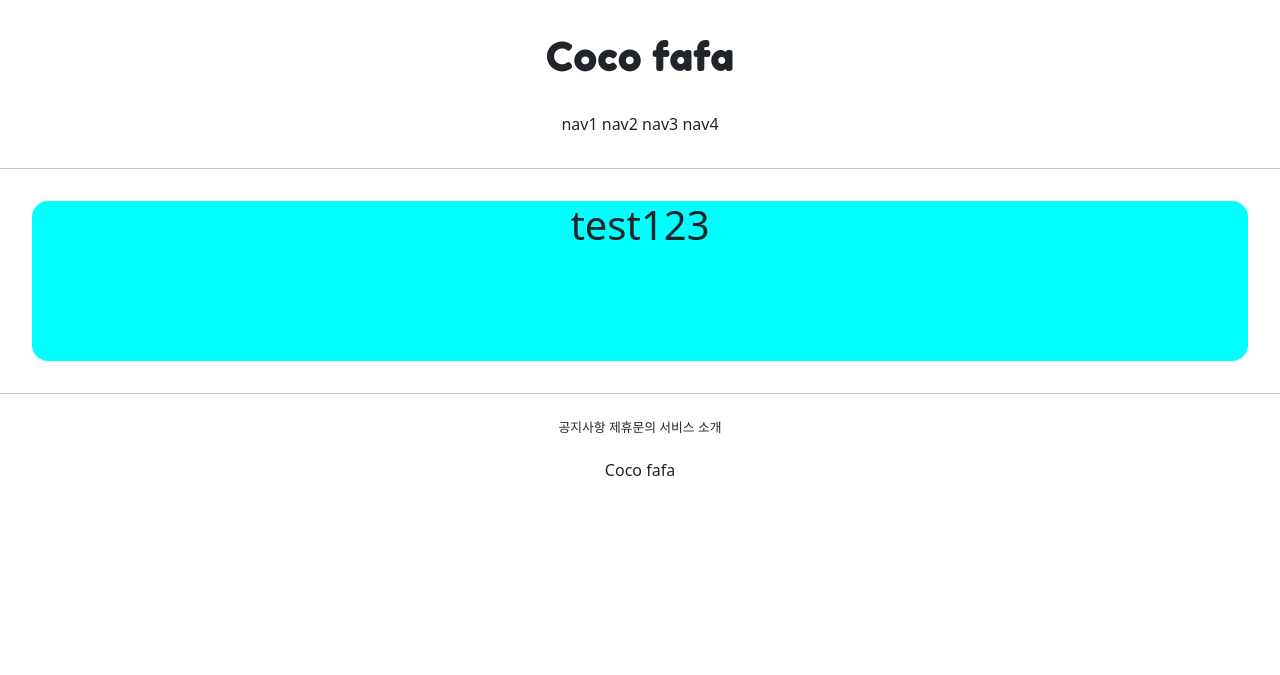
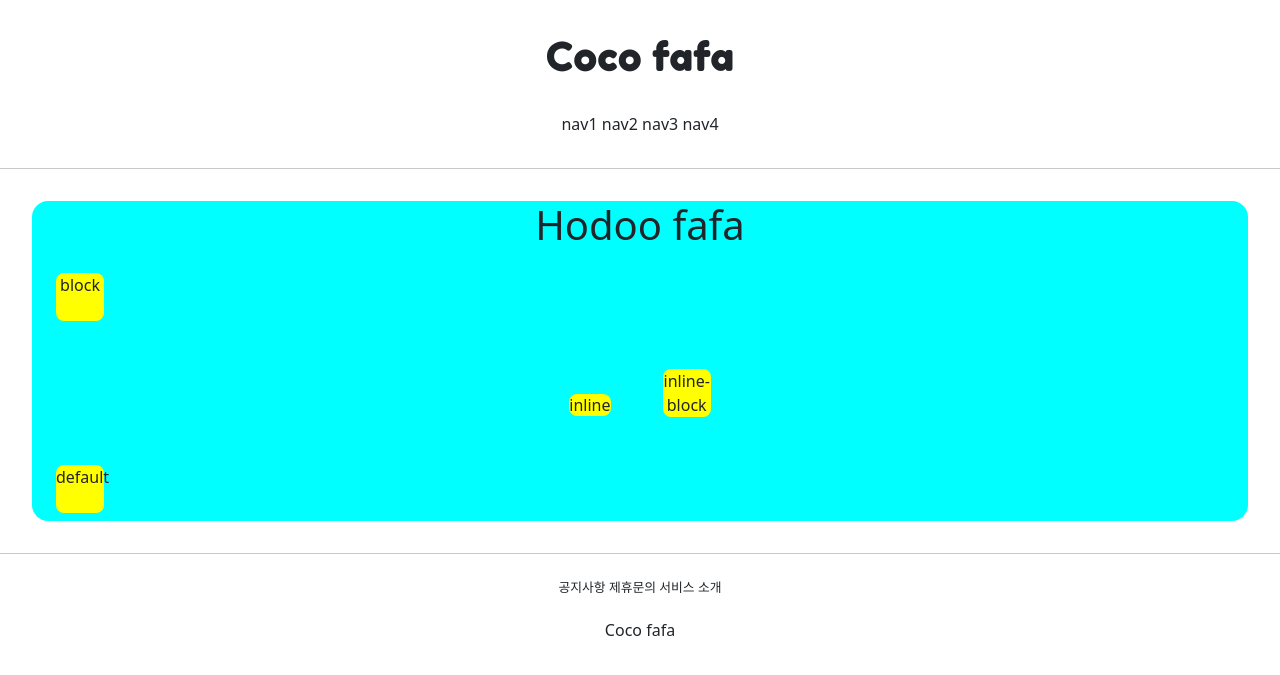
Before and after one commit to cocofafa/5ban-dJANGGO, a Django app: page /accounts/hello_world/ in a window 1280 px wide. Shown: the top 675 px of the page. Run offline with Django 3.2, Linux system fonts and the light colour scheme; parts of the project's set-up code (start-up, migrations or seed data) failed here and were passed over.

Commit message:
5ban 07.06 class commit

```diff
--- a/accountapp/templates/accountapp/hello_world.html
+++ b/accountapp/templates/accountapp/hello_world.html
@@ -2,9 +2,24 @@
 
 {% block content %}
 
-    <div style="height: 10rem; background-color: aqua; border-radius: 1rem; margin: 2rem">
+    <style>
+        .testing{
+            background-color: yellow;
+            height: 48px;
+            width: 48px;
+            border-radius: .5rem;
+            margin: 1.5rem;
+        }
+    </style>
 
-        <h1>test123</h1>
+    <div style="height: 20rem; background-color: aqua; border-radius: 1rem; margin: 2rem">
+
+        <h1>Hodoo fafa</h1>
+        <div class="testing" style="display:block">block</div>
+        <div class="testing" style="display:inline">inline</div>
+        <div class="testing" style="display:inline-block">inline-block</div>
+        <div class="testing" style="display:none">none</div>
+        <div class="testing">default</div>
 
     </div>
 
```
